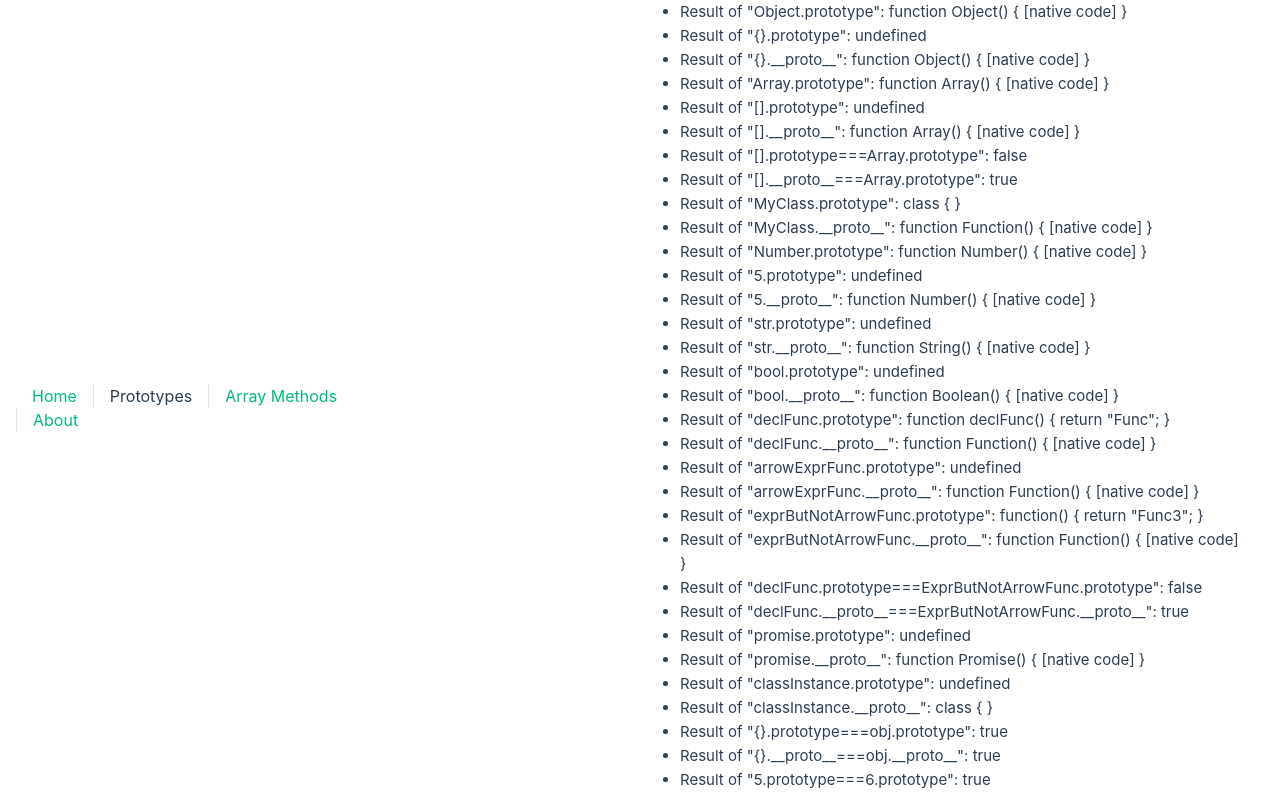
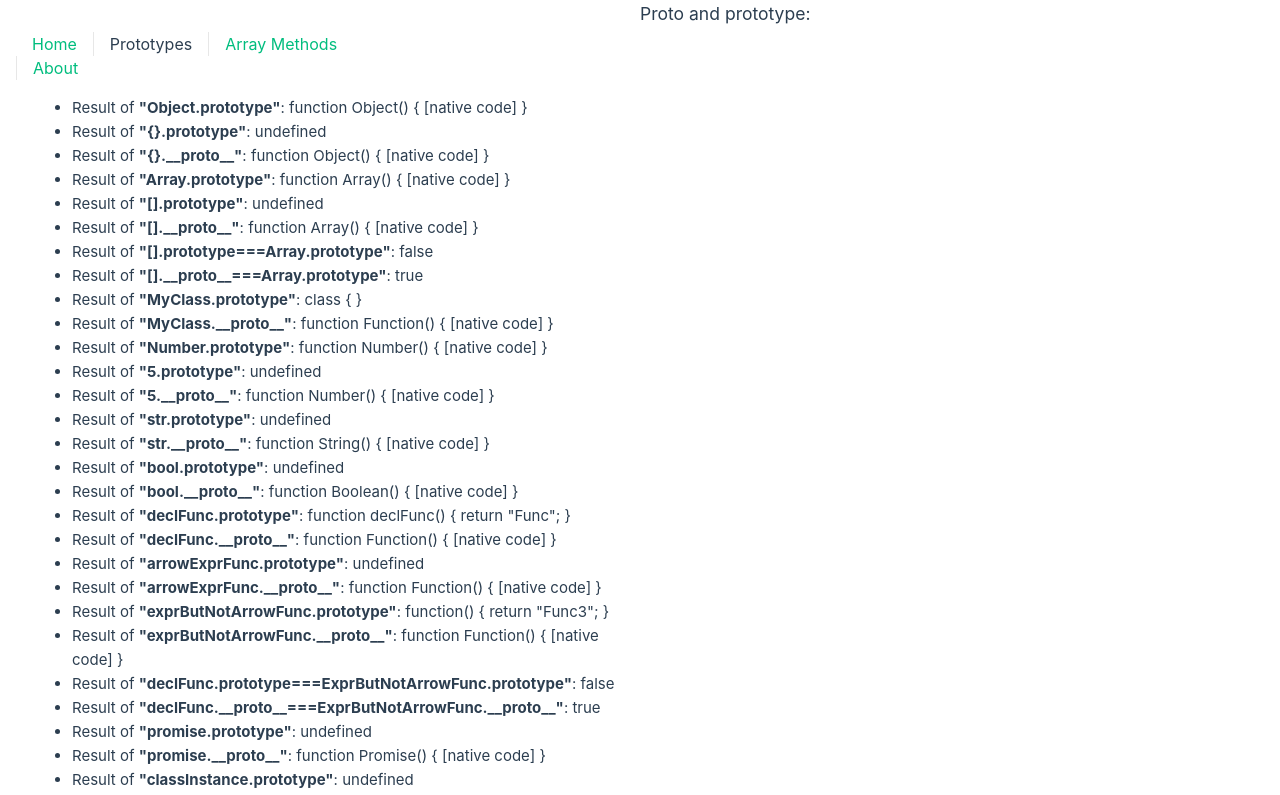
Before and after one commit to Bina288/js-research, a Vue app: page /prototypes in a window 1280 px wide. Shown: the top 795 px of the page. Built offline with nearby package versions, Linux system fonts and the light colour scheme.

Commit message:
Refactor: add View component for displaying data

```diff
--- /dev/null
+++ b/src/components/ViewComponent.vue
@@ -0,0 +1,17 @@
+<template>
+  <h3><slot></slot></h3>
+  <ul>
+    <li v-for="(value, key) in props.result" :key="key">
+      Result of <b style="font-weight: bold">"{{ key }}"</b>: {{ value }}
+    </li>
+  </ul>
+</template>
+<script setup>
+import { defineProps } from 'vue'
+const props = defineProps({
+  result: {
+    type: Object,
+    required: true,
+  },
+})
+</script>
--- a/src/views/ArraysView.vue
+++ b/src/views/ArraysView.vue
@@ -1,14 +1,7 @@
 <template>
-  <ul>
-    <li v-for="(value, key) in displayResultObj" :key="key">
-      Result of <b style="font-weight: bold">"{{ key }}"</b>: {{ value }}
-    </li>
-  </ul>
+  <view-component :result="arrayMethods.result">Array Methods:</view-component>
 </template>
 <script setup>
-import { computed } from 'vue'
 import arrayMethods from '@/features/arrayMethods'
-const displayResultObj = computed(() => {
-  return arrayMethods.result
-})
+import ViewComponent from '../components/ViewComponent.vue'
 </script>
--- a/src/views/ProrotypesView.vue
+++ b/src/views/ProrotypesView.vue
@@ -1,14 +1,9 @@
 <template>
-  <ul>
-    <li v-for="(value, key) in displayResultObj" :key="key">
-      Result of "{{ key }}": {{ value }}
-    </li>
-  </ul>
+  <view-component :result="prototypes.resultobj"
+    >Proto and prototype:</view-component
+  >
 </template>
 <script setup>
-import { computed } from 'vue'
 import prototypes from '@/features/prototypes'
-const displayResultObj = computed(() => {
-  return prototypes.resultobj
-})
+import ViewComponent from '../components/ViewComponent.vue'
 </script>
```
